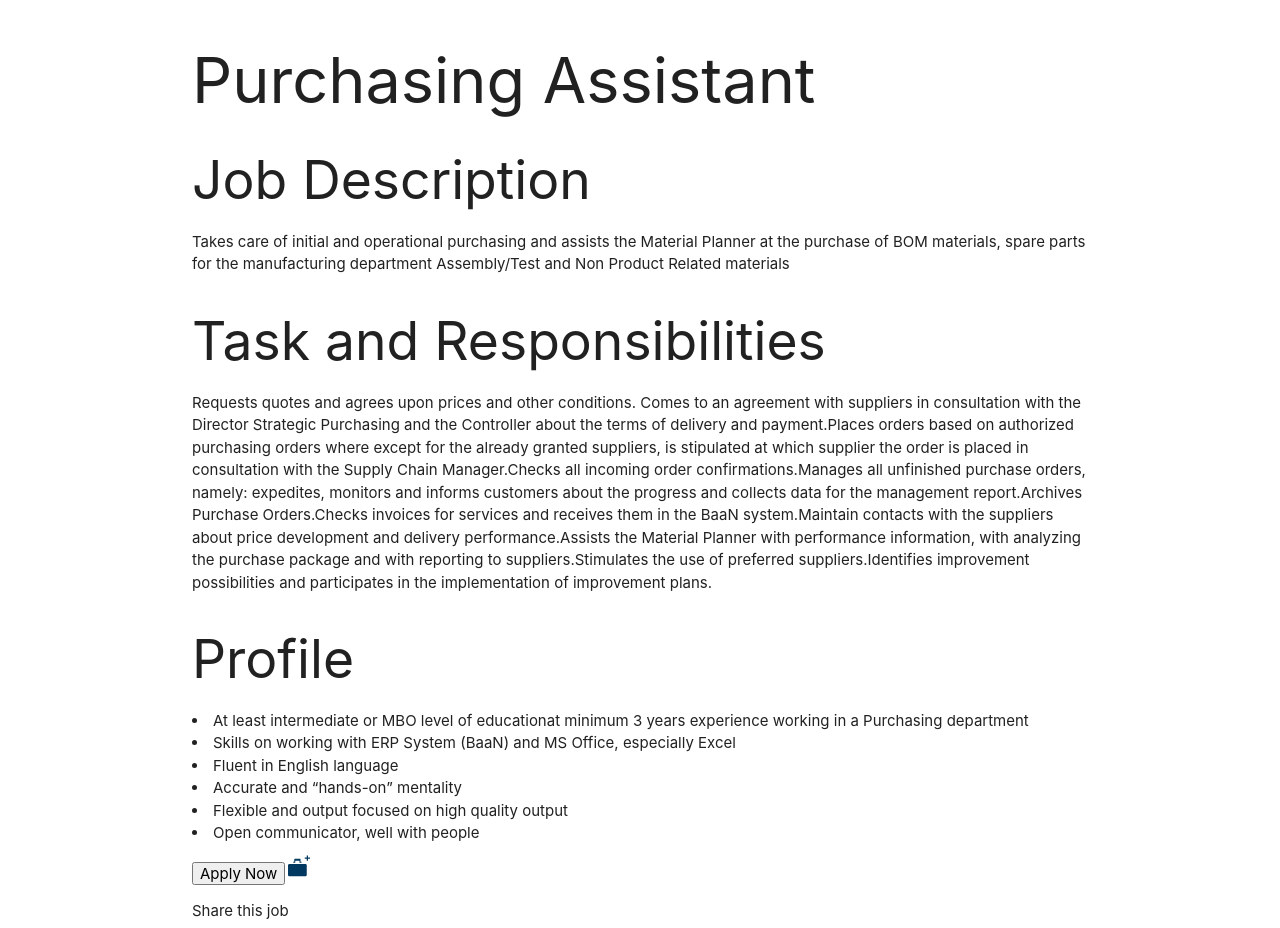
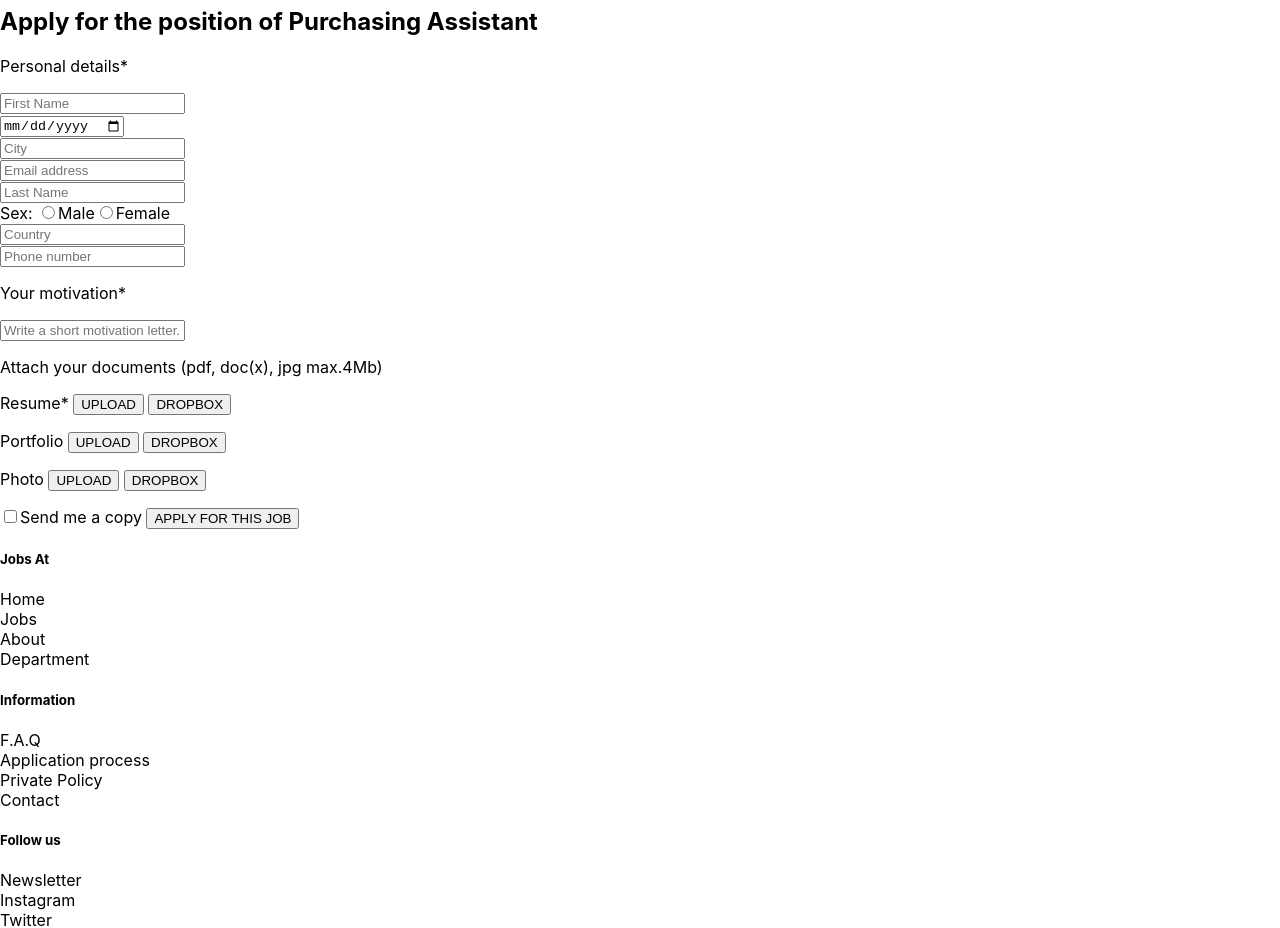
Before and after one commit to sabeenski/royal-mirage, a React (Create React App) app: page /purchasing-assistant in a window 1280 px wide. Shown: the part 575-1503 px from the top of the page. Built offline with nearby package versions, Linux system fonts and the light colour scheme.

Commit message:
Structure for job form completed

```diff
--- a/public/index.html
+++ b/public/index.html
@@ -22,7 +22,7 @@
       work correctly both with client-side routing and a non-root public URL.
       Learn how to configure a non-root public URL by running `npm run build`.
     -->
-    <link rel="stylesheet" href="https://cdnjs.cloudflare.com/ajax/libs/materialize/1.0.0/css/materialize.min.css">
+    <!-- <link rel="stylesheet" href="https://cdnjs.cloudflare.com/ajax/libs/materialize/1.0.0/css/materialize.min.css"> -->
     <!-- <link href="https://fonts.googleapis.com/icon?family=Material+Icons" rel="stylesheet"> -->
     <link rel="stylesheet" href="https://use.fontawesome.com/releases/v5.6.3/css/all.css" integrity="sha384-UHRtZLI+pbxtHCWp1t77Bi1L4ZtiqrqD80Kn4Z8NTSRyMA2Fd33n5dQ8lWUE00s/" crossorigin="anonymous">
 
--- a/src/App.css
+++ b/src/App.css
@@ -1,4 +1,4 @@
-.App {
+/* .App {
   text-align: center;
 }
 
@@ -29,4 +29,8 @@
   to {
     transform: rotate(360deg);
   }
+} */
+
+li{
+  list-style-type: none;
 }
--- a/src/App.js
+++ b/src/App.js
@@ -1,16 +1,25 @@
 import React, { Component } from 'react';
+import './App.css'
 // import {Provider} from 'react-redux';
 // import store from './store'
+import { Route } from 'react-router-dom'
+
 import Navbar from './components/Navbar';
 import JobPage from './components/JobPage';
 import Footer from './components/Footer';
+import JobForm from './components/JobForm';
 
 class App extends Component {
  render() {
    return (
-     <div className="App">
-       <Navbar />
-       <JobPage />
+    <div className="App">
+      <Navbar />
+      <main className="container">
+        <Route exact path='/' component={ JobPage } />
+        <Route exact path='/purchasing-assistant' component={ JobForm } />
+
+      </main>
+
        <Footer />
      </div>
    );
--- a/src/components/JobForm.js
+++ b/src/components/JobForm.js
@@ -0,0 +1,85 @@
+import React, { Component } from 'react';
+
+class JobForm extends Component {
+  state = {
+    firstName:'',
+    dateOfBirth:'',
+    city:'',
+    emailAddress:'',
+    lastName:'',
+    sex:'',
+    country:'',
+    phoneNumber:'',
+    motivationLetter:''
+  }
+
+  handleChange = (e) => {
+    this.setState({
+      [e.target.name] : e.target.value
+    })
+  }
+
+  handleClick1 = (e) => {
+    this.setState({
+      sex:'Male'
+    })
+  }
+  handleClick2 = (e) => {
+    this.setState({
+      sex:'Female'
+    })
+  }
+
+  handleSubmit = (e) =>{
+    e.preventDefault()
+    this.setState({
+      firstName:'',
+      dateOfBirth:'',
+      city:'',
+      emailAddress:'',
+      lastName:'',
+      sex:'',
+      country:'',
+      phoneNumber:'',
+      motivationLetter:''
+    })
+  }
+
+  render() {
+    console.log(this.state)
+    return (
+      <div className="job-form">
+        <h2>Apply for the position of Purchasing Assistant</h2>
+          <form onSubmit={this.handleSubmit}>
+            <div className="job-form-col-1">
+              <p>Personal details*</p>
+              <input type="text" placeholder="First Name" name="firstName" value={this.state.firstName} onChange={this.handleChange}required/>
+              <br/><input type="date" placeholder="Date of birth" name="dateOfBirth" value={this.state.birth} onChange={this.handleChange} required/>
+              <br/><input type="text" placeholder="City" name="city" value ={this.state.city} onChange={this.handleChange}required/>
+              <br/><input type="email" placeholder="Email address" name="emailAddress" value={this.state.emailAddress} onChange={this.handleChange}required/>
+            </div>
+            <div className="job-form-col-2">
+              <input type="text" placeholder="Last Name" name="lastName" value={this.state.lastName} onChange={this.handleChange}required/>
+              <br/>Sex: <input type="radio" name="sex" value={this.state.sex} onChange={this.handleClick1} required/><span>Male<input type="radio" name="sex" value={this.state.sex} onChange={this.handleClick2} required/>Female</span>
+
+              <br/><input type="text" placeholder="Country" name="country" value={this.state.country} onChange={this.handleChange} required/>
+              <br/><input type="number" placeholder="Phone number" name="phoneNumber" value={this.state.phoneNumber} onChange={this.handleChange} required/>
+            </div>
+            <div className="job-form-col-3">
+              <p>Your motivation*</p>
+              <input type="text" placeholder="Write a short motivation letter. Max 300 words." name="motivationLetter" value={this.state.motivationLetter} onChange={this.handleChange} maxLength="300" required/>
+            </div>
+            <div className="job-form-col-4">
+              <p>Attach your documents (pdf, doc(x), jpg max.4Mb)</p>
+              <p>Resume* <button>UPLOAD</button> <button>DROPBOX</button></p>
+              <p>Portfolio <button>UPLOAD</button> <button>DROPBOX</button></p>
+              <p>Photo <button>UPLOAD</button> <button>DROPBOX</button></p>
+              <input type="checkbox"/>Send me a copy <button type="submit">APPLY FOR THIS JOB</button>
+            </div>
+          </form>
+      </div>
+    );
+  }
+}
+
+export default JobForm;
--- /dev/null
+++ b/src/components/JobPage.css
@@ -0,0 +1,3 @@
+body {
+  /* background-color: #DDC56A */
+}
--- a/src/components/JobPage.js
+++ b/src/components/JobPage.js
@@ -1,9 +1,14 @@
 import React, { Component } from 'react';
+import { Link } from 'react-router-dom'
+import './JobPage.css'
+
+
 class JobPage extends Component {
   state = {  }
   render() {
+
     return (
-      <div className="job-page container">
+      <div className="job-page">
         <h1>Purchasing Assistant</h1>
         <div className="job-details">
           <h2>Job Description</h2>
@@ -21,7 +26,7 @@ class JobPage extends Component {
           <li>Accurate and “hands-on” mentality </li>
           <li>Flexible and output focused on high quality output </li>
           <li>Open communicator, well with people</li>
-          <button>Apply Now</button>
+          <Link to= {'/purchasing-assistant'}><button>Apply Now</button></Link>
           <img src="images/folder.svg" alt="folder"/>
           <p>Share this job</p>
           <div className="social-media">
@@ -35,11 +40,11 @@ class JobPage extends Component {
           <div className="more-jobs">
             <h4>Other Jobs in retail</h4>
             <div className="new-position">
-              <h6>Retail Area Manager</h6>
+              <h4>Retail Area Manager</h4>
               <p>Antwerp, Belgium</p>
             </div>
             <div className="not-found">
-              <h6>Nothing Found</h6>
+              <h4>Nothing Found</h4>
               <p>Sign up for a Career Alert</p>
             </div>
           </div>
--- a/src/components/Navbar.js
+++ b/src/components/Navbar.js
@@ -5,7 +5,7 @@ class Navbar extends Component {
     return (
       <div>
         <div className="nav-wrapper">
-          <a href="#">Logo</a>
+          <a href="/">Logo</a>
           <ul>
             <li>Home</li>
             <li>Jobs</li>
```
